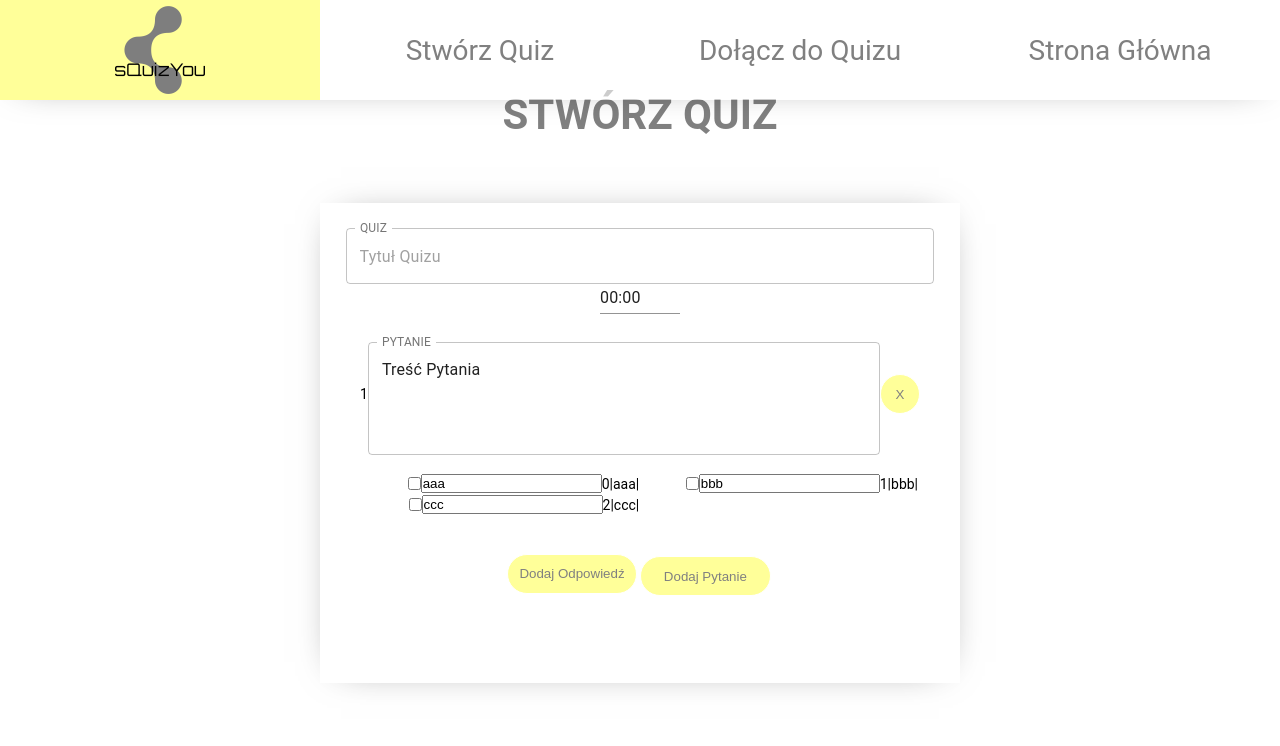
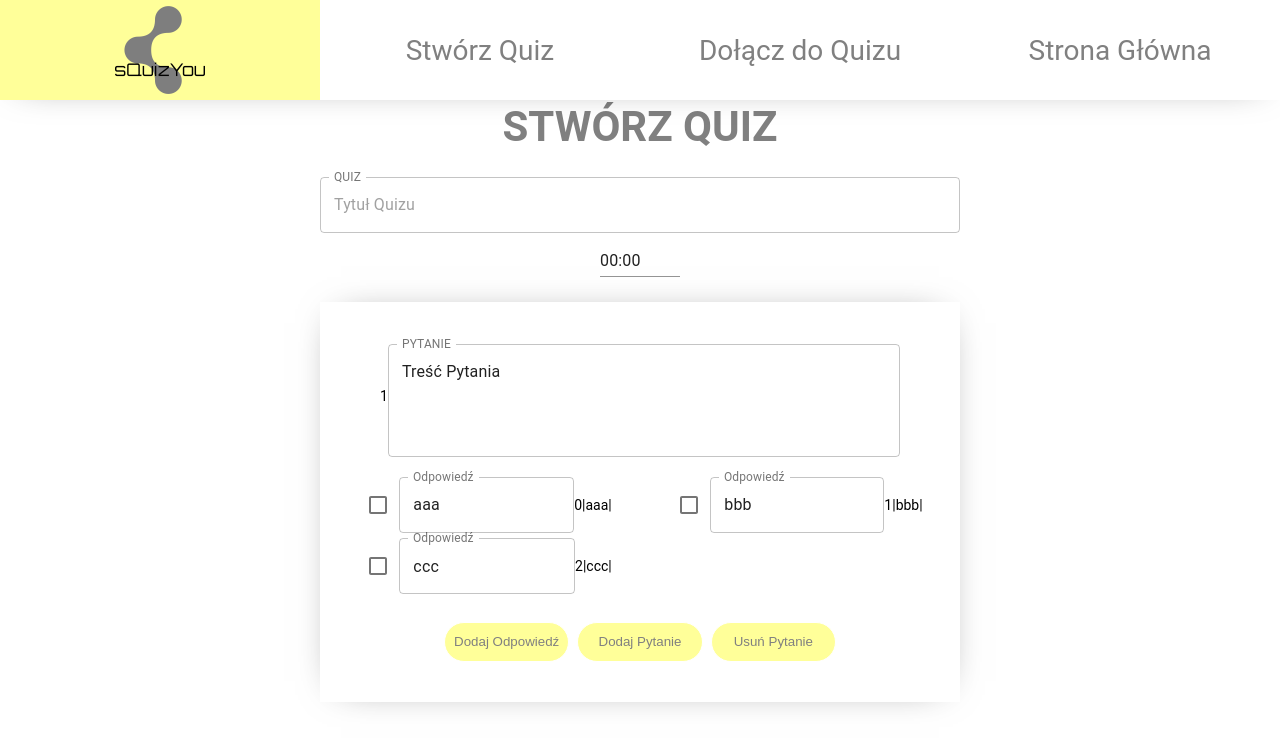
Before and after one commit to infoshareacademy/jfdd12-ubuntuwnicy-app, a React (Create React App) app: page /quiz-gen-wrapper in a window 1280 px wide. Shown: the top 746 px of the page. Built offline with nearby package versions, Linux system fonts and the light colour scheme.

Commit message:
button deleteQuestion styled

```diff
--- a/src/components/quizGenerator/AnswerInput.js
+++ b/src/components/quizGenerator/AnswerInput.js
@@ -13,17 +13,25 @@ export default function AnswerInput(props) {
     return (
         <div className="answerInputsStyles">|{answer}|
             <p className='answerID'>{props.answerId}</p>
-            <input
+            <TextField
                 className="answerInput"
                 value={answer}
                 placeholder='Wprowadź odpowiedź'
                 onChange={onChange}
-            ></input>
-            <input type='checkbox' className='isAnswerCorrect'
-                checked={isCorrect} inputProps={{
+                label="Odpowiedź"
+                multiline
+                variant="outlined"
+            />
+            <Checkbox
+                className='isAnswerCorrect'
+                type='checkbox'
+                checked={isCorrect}
+                color="default"
+                //value="checkedA"
+                inputProps={{
                     'aria-label': 'checkbox with default color',
            }}
-            ></input>
+            />
         </div>
     )
 }
--- /dev/null
+++ b/src/components/quizGenerator/DeleteQuestionButton.js
@@ -0,0 +1,8 @@
+import React from 'react';
+
+
+export function DeleteQuestionButton() {
+   return (
+   <button className='deleteQuestion'>Usuń Pytanie</button>
+   )
+}
--- a/src/components/quizGenerator/QuestionInput.js
+++ b/src/components/quizGenerator/QuestionInput.js
@@ -17,7 +17,7 @@ function QuestionInput(props) {
                 margin="normal"
                 variant="outlined"
             />
-              <button className='deleteQuestion'> X </button>
+
         </div>
     )
 }
--- a/src/components/quizGenerator/QuizGenWrapper.js
+++ b/src/components/quizGenerator/QuizGenWrapper.js
@@ -6,6 +6,7 @@ import AnswersList from './AnswersList'
 import QuestionInput from './QuestionInput'
 import AddAnswerButton from './AddAnswerButton'
 import AddQuestionButton from './AddQuestionButton'
+import { DeleteQuestionButton } from './DeleteQuestionButton';
 
 const answersArr = [
     {
@@ -19,18 +20,16 @@ function QuizGenWrapper(props) {
     return (
         <div className='quizGenWrapper'>
             <h1 className='quizGenHeader'>STWÓRZ QUIZ</h1>
+            <QuizTitleInput />
             <div className={"quizGenInputs"}>
-            <QuizTitleInput />
                 <QuestionInput questionID='1' />
                 <AnswersList />
                 <div className="quizButtons">
                     <AddAnswerButton />
                     <AddQuestionButton />
+                    <DeleteQuestionButton />
                 </div>
             </div>
-
-
-
         </div>
     )
 }
--- a/src/components/quizGenerator/QuizGenWrapperStyles.css
+++ b/src/components/quizGenerator/QuizGenWrapperStyles.css
@@ -1,13 +1,13 @@
 .quizGenWrapper {
-  padding-top: 2%;
+  padding-top: 8%;
   display: flex;
   flex-direction: column;
   align-items: center;
 }
 
 .quizTitleInput {
-  margin-bottom: 5%;
-  width: 100%;
+
+  width: 50vw;
   height: 2em;
   text-align: center;
   font-size: 1.5em;
@@ -29,7 +29,7 @@
 .quizGenHeader {
   color: grey;
   text-align: center;
-  padding: 5%;
+  padding-bottom: 2%;
   font-size: 3em;
 }
 
@@ -39,14 +39,14 @@
   flex-direction: column;
   align-items: center;
   box-shadow: 0px 0px 38px -21px rgba(0, 0, 0, 0.60);
-  width: 50%;
-  height: 60vh;
+  width: 50vw;
+  height: 50vh;
 }
 
 .addAnswerButton {
   background-color: rgb(255, 255, 153);
   padding: 1%;
-  margin-bottom: 10%;
+  margin: 1%;
   border: 0.1em solid #FFFFFF;
   border-radius: 2em;
   text-decoration: none;
@@ -88,6 +88,7 @@
 .deleteQuestion {
   background-color: rgb(255, 255, 153);
   padding: 1%;
+  margin: 1%;
   font-weight: bolder;
   border: 0.1em solid #FFFFFF;
   border-radius: 10em;
@@ -97,7 +98,7 @@
   text-align: center;
   transition: all 0.2s;
   cursor: pointer;
-  width: 3em;
+  width: 10em;
   height: 3em;
 }
 
@@ -109,7 +110,7 @@
 .quizButtons {
   display: flex;
   flex-direction: row;
-  padding: 5%;
+  padding: 3%;
 }
 
 .quizAnswerInputs {
```
Lines whose indentation alone changed are shown as unchanged.
